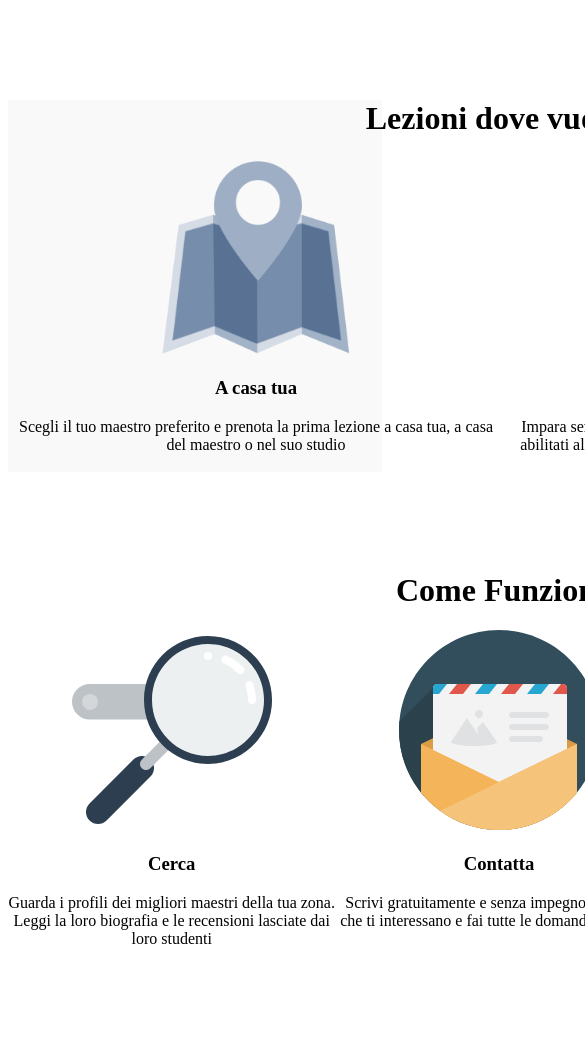
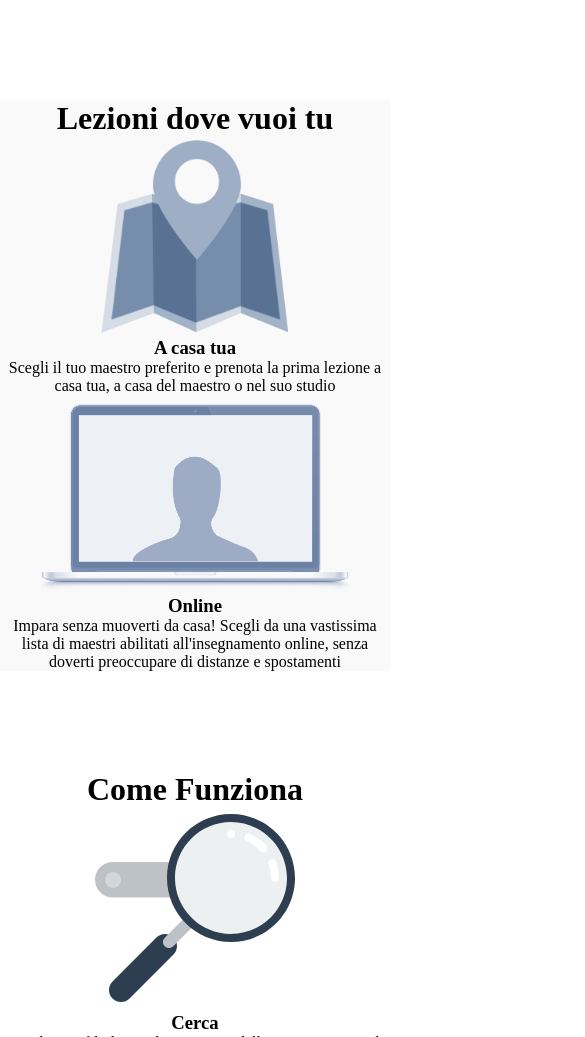
Before and after one commit to filipposchianchi/html-css-resp-wannabe-12bool, a plain HTML site: page index.html in a window 390 px wide. Shown: the top 1037 px of the page, 585 px wide, since content can reach past the window. Drawn offline with Linux system fonts and the light colour scheme.

Commit message:
rese responsive prima e seconda riga

```diff
--- a/index.html
+++ b/index.html
@@ -3,6 +3,7 @@
   <head>
     <meta charset="utf-8">
     <meta name="viewport" content="width=device-width, initial-scale=1.0">
+    <link rel="stylesheet" href="lib/12bool.css">
     <link rel="stylesheet" href="style.css">
     <title>Boolean aCademy</title>
   </head>
@@ -10,12 +11,12 @@
     <div id="lezioni" class="container" background="grey">
       <div class="row">
         <h1>Lezioni dove vuoi tu</h1>
-        <div class="left">
+        <div class="left col-lg-6 col-md-6 col-xs-12"  >
           <img src="img/icon/maps.png" alt="">
           <h3>A casa tua</h3>
           Scegli il tuo maestro preferito e prenota la prima lezione a casa tua, a casa del maestro o nel suo studio
         </div>
-        <div class="right">
+        <div class="right col-lg-6 col-md-6 col-xs-12">
           <img src="img/icon/screen.png" alt="">
           <h3>Online</h3>
           Impara senza muoverti da casa! Scegli da una vastissima lista di maestri abilitati all'insegnamento online, senza doverti preoccupare di distanze e spostamenti
@@ -27,17 +28,17 @@
     <div id="steps" class="container">
       <div class="row">
         <h1>Come Funziona</h1>
-        <div class="left">
+        <div class="left col-lg-4 col-md-12 col-xs-12">
           <img src="img/search.svg" alt="">
           <h3>Cerca</h3>
           Guarda i profili dei migliori maestri della tua zona. Leggi la loro biografia e le recensioni lasciate dai loro studenti
         </div>
-        <div class="central">
+        <div class="central col-lg-4 col-md-12 col-xs-12">
           <img src="img/letter.svg" alt="">
           <h3>Contatta</h3>
           Scrivi gratuitamente e senza impegno ai maestri che ti interessano e fai tutte le domande che vuoi!
         </div>
-        <div class="right">
+        <div class="right col-lg-4 col-md-12 col-xs-12">
           <img src="img/male.svg" alt="">
           <h3>Inizia a Suonare</h3>
           Acquista un pacchetto di lezioni! Vuoi cambiare maestro? Le lezioni acquistate valgono con tutti i più di 1400 maestri Cademi!
--- a/style.css
+++ b/style.css
@@ -1,15 +1,15 @@
 .row {
-  width: 992px;
+  /* width: 992px; */
   margin-left: auto;
   margin-right: auto;
   margin-top: 100px;
 }
 
 /* BLOCCO LEZIONI */
-#lezioni .row > .left, #lezioni .row > .right{
+/* #lezioni .row > .left, #lezioni .row > .right{
   width: 50%;
   float: left;
-}
+} */
 
 #lezioni .row img {
   /* per centrare orizzontalmente */
@@ -23,12 +23,12 @@
 }
 
 /* BLOCCO STEPS */
-#steps .row > .left,
+/* #steps .row > .left,
 #steps .row > .central,
 #steps .row > .right{
   float: left;
   width: 33%;
-}
+} */
 
 #steps{
   text-align: center;
```
